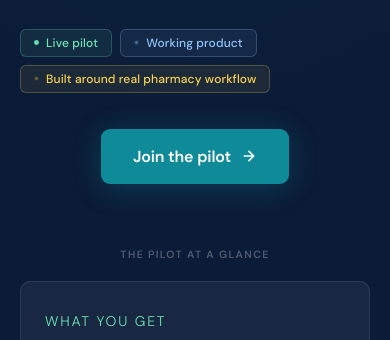
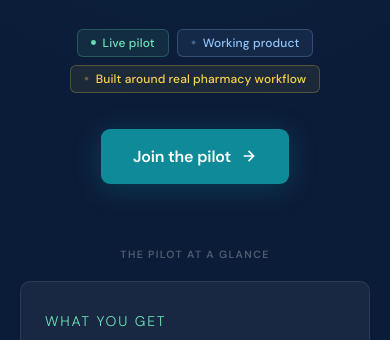
Before and after one commit to purposegeneration-build/pharmatrack-pilot, a website: page index.html in a window 390 px wide. Shown: the part 432-772 px from the top of the page. Drawn offline with Linux system fonts and the light colour scheme.

Commit message:
Centre pilot hero chips on mobile

```diff
--- a/index.html
+++ b/index.html
@@ -491,7 +491,7 @@ h1 .brand { color: #2DD4BF; }
 
 @media (max-width: 600px) {
   .hero { padding: 72px 0 64px; }
-  .chips { justify-content: flex-start; }
+  .chips { justify-content: center; }
 
   .features { padding: 0 0 64px; }
   .blocks { grid-template-columns: 1fr; }
```
